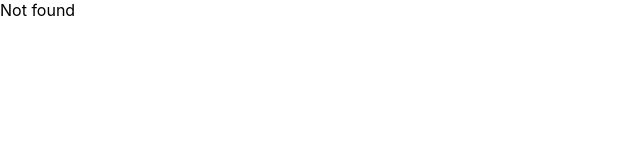
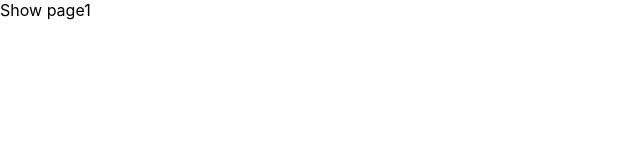
Before and after one commit to Adhith-CP/box-office-app, a React (Create React App) app: page /show/1 in a window 1280 px wide. Shown: the top 160 px of the page, without its empty margins (0-640 px from the left). Built offline with nearby package versions, Linux system fonts and the light colour scheme.

Commit message:
created dynamic show page

```diff
--- a/src/App.js
+++ b/src/App.js
@@ -2,6 +2,7 @@
 import Home from "./pages/Home";
 import Starred from "./pages/Starred";
 import MainLayout from "./components/MainLayout";
+import Show from "./pages/Show";
 function App() {
   return (
     <BrowserRouter>
@@ -10,6 +11,9 @@
           <Route path="/" element={<Home />} />
           <Route path="/starred" element={<Starred />} />
         </Route>
+
+        <Route path="/show/:showId" element=<Show /> />
+
         <Route path="*" element={<div>Not found</div>} />
         {/* <Route path="/" element={<App />}>
           <Route index element={<Home />} />
--- a/src/components/shows/ShowCard.jsx
+++ b/src/components/shows/ShowCard.jsx
@@ -16,7 +16,7 @@
       <p>{summaryStripped}</p>
 
       <div>
-        <Link to="/">Read more </Link>
+        <Link to={`/show/$(id)`}>Read more </Link>
         <button type="button">Star me </button>
       </div>
     </div>
--- /dev/null
+++ b/src/pages/Show.jsx
@@ -0,0 +1,13 @@
+import React from "react";
+import { useParams } from "react-router-dom";
+
+
+
+const Show = () => {
+
+    const {showId} = useParams()
+
+  return <div>Show page{showId}</div>;
+};
+
+export default Show;
```
